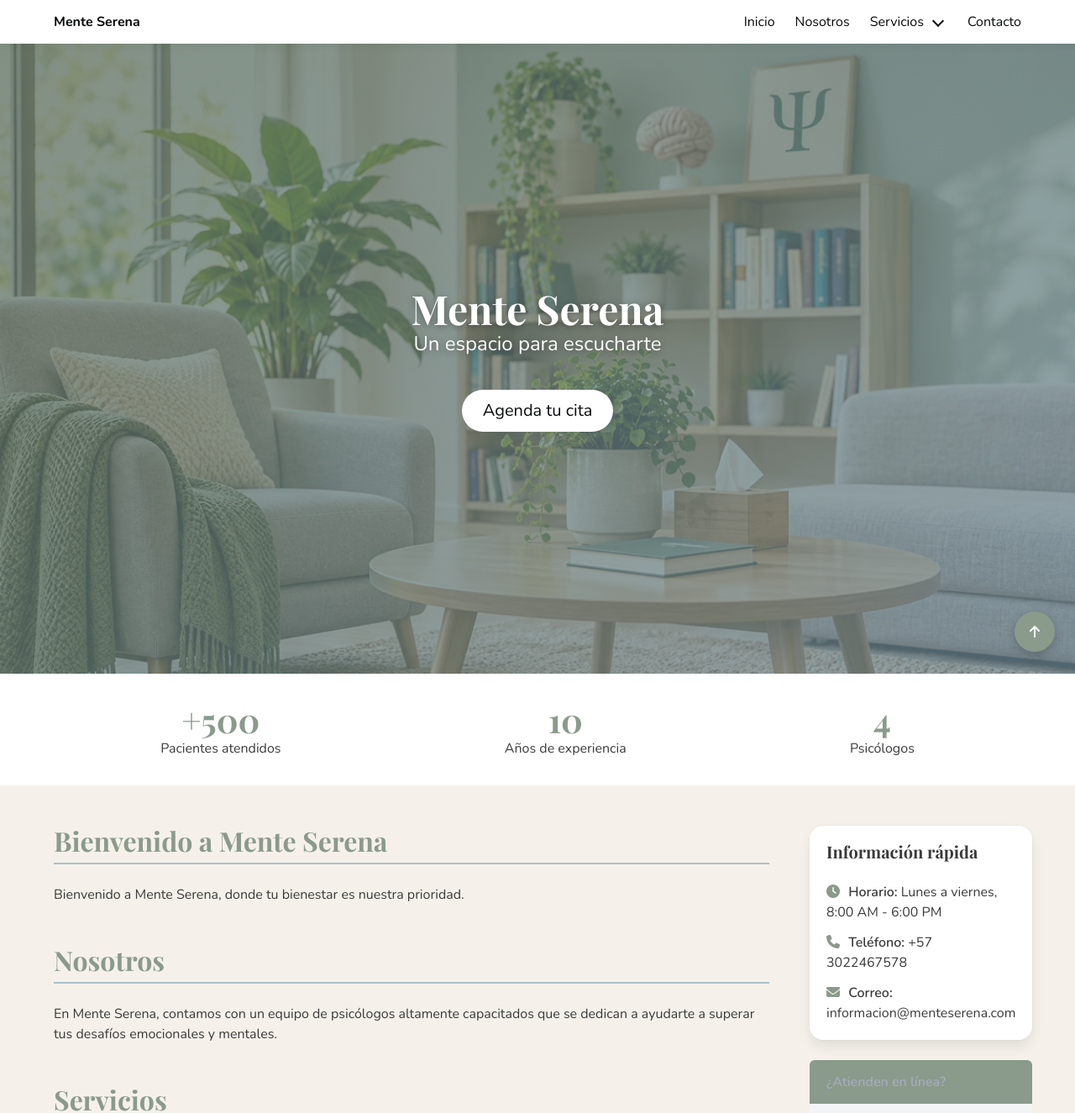
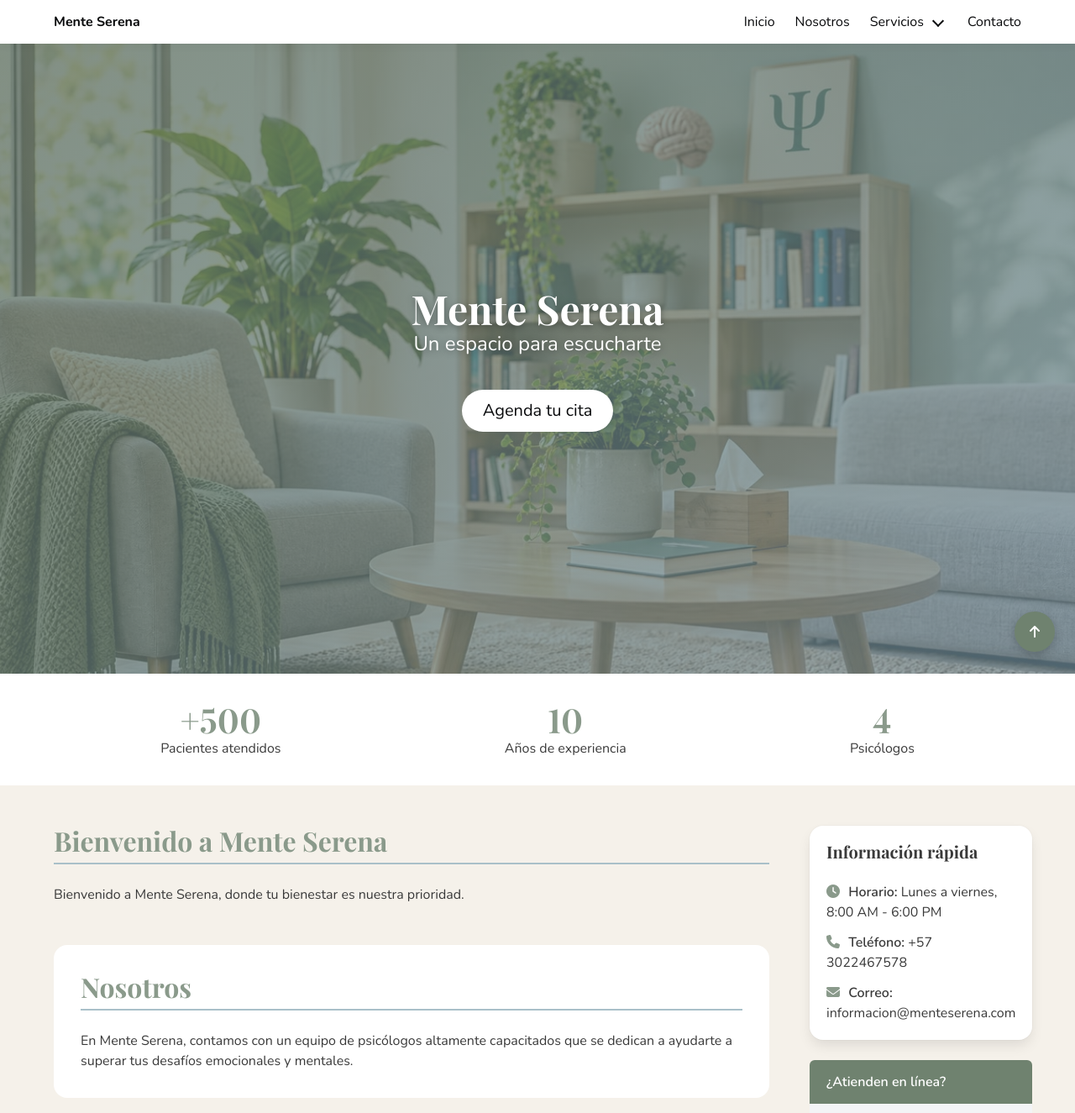
Before and after one commit to Yarisa-crypto/consultorio-psicologia, a plain HTML site: page index.html in a window 1280 px wide. Shown: the top 1325 px of the page at 84% size. Drawn offline with nearby package versions, Linux system fonts and the light colour scheme.

Commit message:
Centrar hero, alinear números y mejorar contraste del mensaje

```diff
--- a/css/styles.css
+++ b/css/styles.css
@@ -16,7 +16,7 @@
     font-family: 'Playfair Display', serif;
 }
 
-header {
+header.hero {
     background: linear-gradient(135deg, rgba(95, 112, 96, 0.78), rgba(110, 140, 155, 0.72)),
                 url('../images/hero.jpeg') center / cover;
 }
@@ -25,6 +25,23 @@ header .title,
 header .subtitle {
     text-shadow: 0 2px 8px rgba(0, 0, 0, 0.35);
 }
+
+header.hero .hero-body {
+    display: flex;
+    flex-direction: column;
+    justify-content: center;
+    align-items: center;
+}
+
+.modal-card-head {
+    background-color: #6F826F;
+}
+
+.modal-card-title {
+    color: var(--blanco);
+    font-family: 'Playfair Display', serif;
+}
+
 
 .navbar {
     box-shadow: 0 2px 10px rgba(0, 0, 0, 0.06);
@@ -104,7 +121,8 @@ header .subtitle {
 
 /* Mensajes */
 .mensaje-serena .message-header {
-    background-color: var(--verde-salvia);
+    background-color: #6F826F;
+    color: var(--blanco);
 }
 
 .mensaje-serena {
@@ -156,3 +174,22 @@ html {
 .faq details p {
     margin-top: 0.5rem;
 }
+
+.seccion-alterna {
+    background-color: var(--blanco);
+    padding: 2rem;
+    border-radius: 16px;
+}
+
+.franja-datos .title,
+.precio {
+    font-variant-numeric: lining-nums;
+}
+
+.btn-serena {
+    background-color: #6F826F;
+}
+
+.btn-serena:hover {
+    background-color: #5F705F;
+}
--- a/index.html
+++ b/index.html
@@ -24,7 +24,7 @@
     <nav class="navbar is-white is-fixed-top" role="navigation" aria-label="Navegación principal">
         <div class="container">
             <div class="navbar-brand">
-                <a class="navbar-item has-text-weight-bold" href="#inicio">Mente Serena</a>
+                <a class="navbar-item has-text-weight-bold" href="#">Mente Serena</a>
                 <a role="button" class="navbar-burger" aria-label="menu" aria-expanded="false" data-target="menuPrincipal">
                     <span aria-hidden="true"></span>
                     <span aria-hidden="true"></span>
@@ -35,7 +35,7 @@
 
             <div id="menuPrincipal" class="navbar-menu">
                 <div class="navbar-end">
-                    <a class="navbar-item" href="#inicio">Inicio</a>
+                    <a class="navbar-item" href="#">Inicio</a>
                     <a class="navbar-item" href="#nosotros">Nosotros</a>
                     <div class="navbar-item has-dropdown is-hoverable">
                         <a class="navbar-link" href="#servicios">Servicios</a>
@@ -98,7 +98,7 @@
                         <p>Bienvenido a Mente Serena, donde tu bienestar es nuestra prioridad.</p>
                     </section>
 
-                    <section class="block mb-6" id = "nosotros">
+                    <section class="block mb-6 seccion-alterna" id = "nosotros">
                         <h2 class="title is-3 section-title">Nosotros</h2>
                         <p>En Mente Serena, contamos con un equipo de psicólogos altamente capacitados que se dedican a ayudarte a superar tus desafíos emocionales y mentales.</p>
                     </section>
@@ -416,10 +416,12 @@
                     </div>
                 </div>
             </section>
+
             <footer class="modal-card-foot">
                 <button class="button btn-serena is-rounded js-modal-close">Solicitar cita</button>
                 <button class="button is-rounded js-modal-close">Cancelar</button>
             </footer>
+
         </div>
     </div>
 
```
